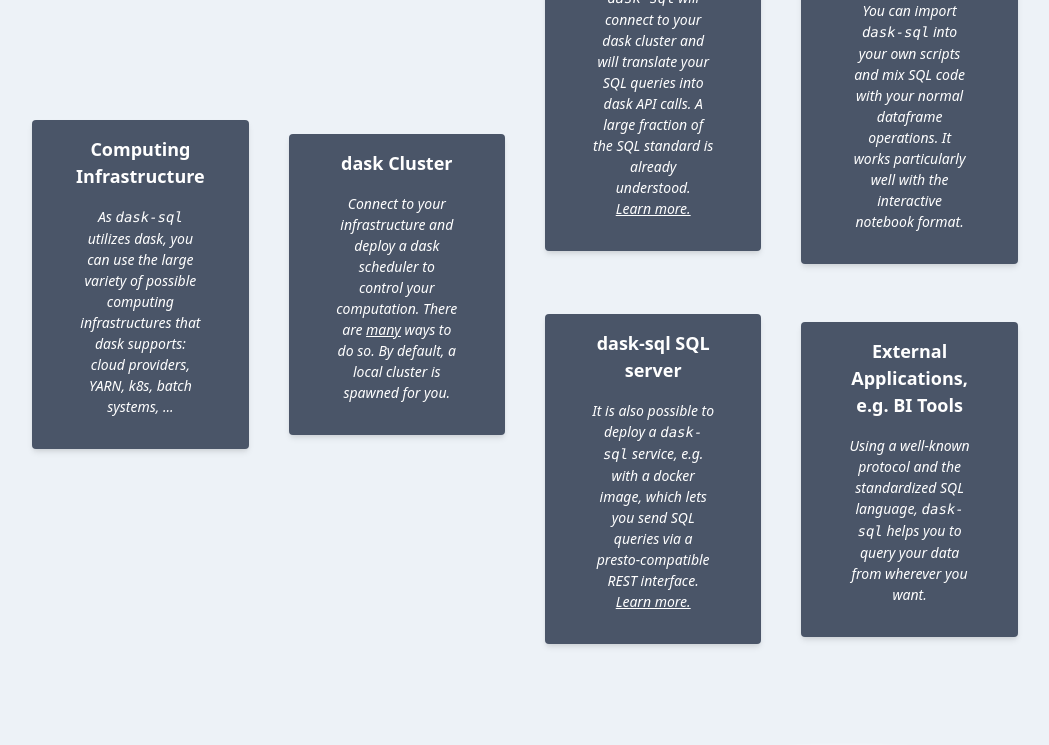
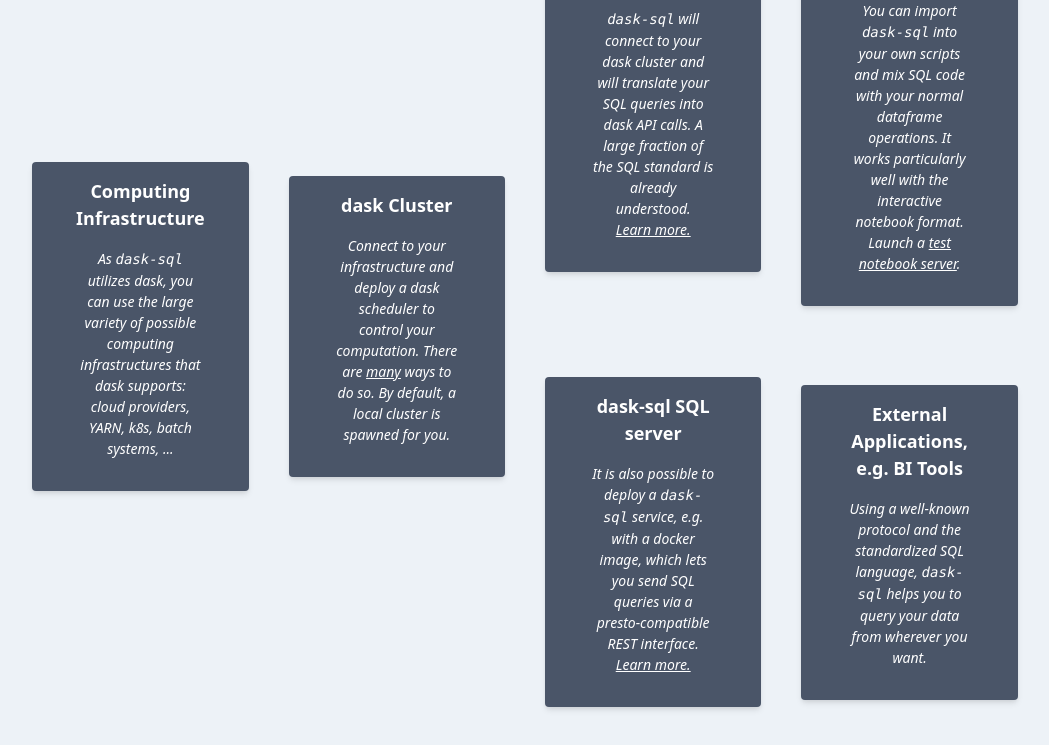
Before and after one commit to dask-contrib/dask-sql, a Next.js app: page / in a window 1280 px wide. Shown: the part 2123-2868 px from the top of the page, without its empty margins (115-1164 px from the left). Built offline with nearby package versions, Linux system fonts and the light colour scheme.

Commit message:
Added binder link

```diff
--- a/src/components/topology/index.tsx
+++ b/src/components/topology/index.tsx
@@ -87,6 +87,7 @@ const Topology: FC<TopologyProps> = () => (
                         with your normal dataframe operations.
                         It works particularly well with the
                         interactive notebook format.
+                        Launch a <a className="underline" href="https://mybinder.org/v2/gh/nils-braun/dask-sql-binder/main?urlpath=lab">test notebook server</a>.
                     </TopologyText>
                 </TopologyCard>
                 <TopologyCard col={4} row={2} span={1}>
```
